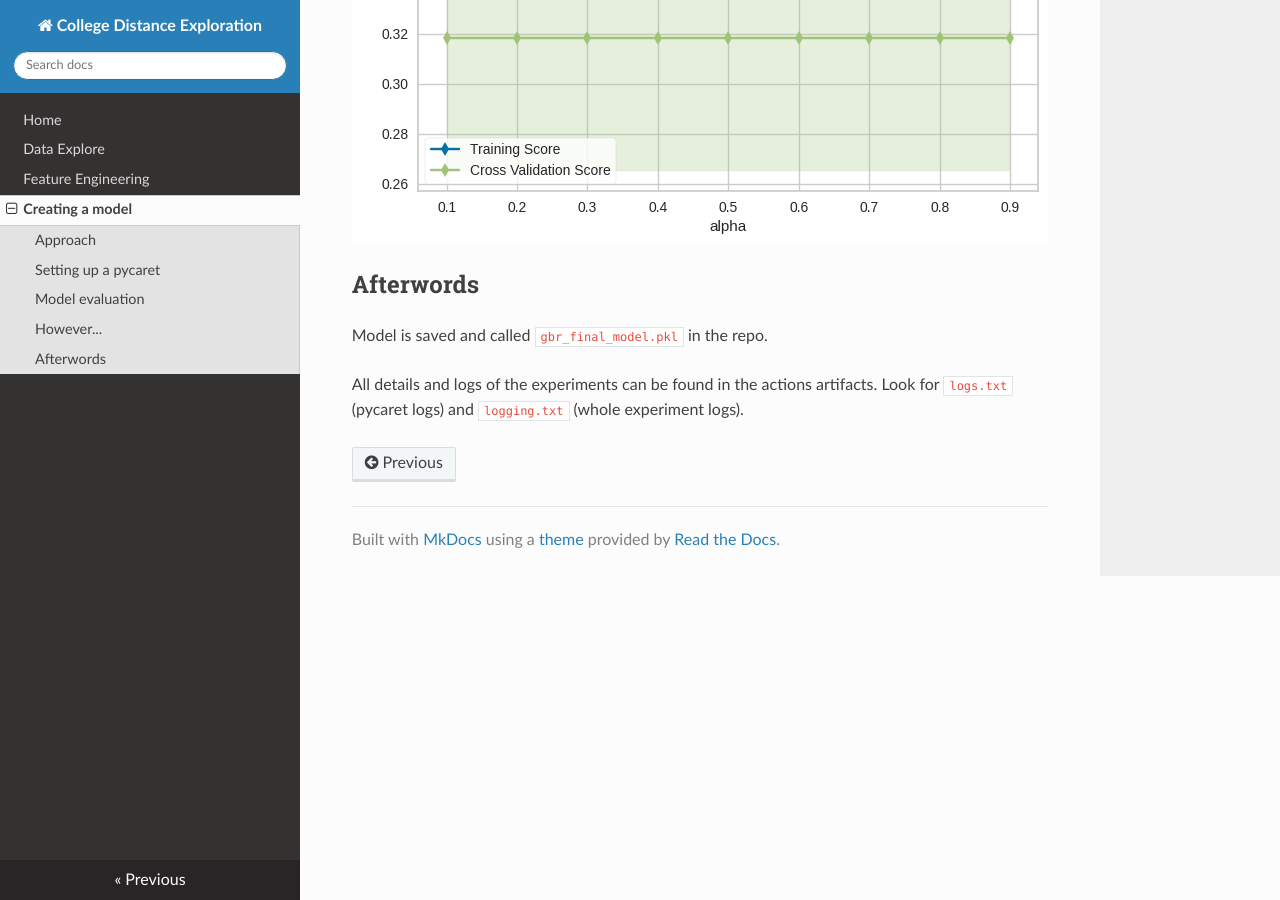
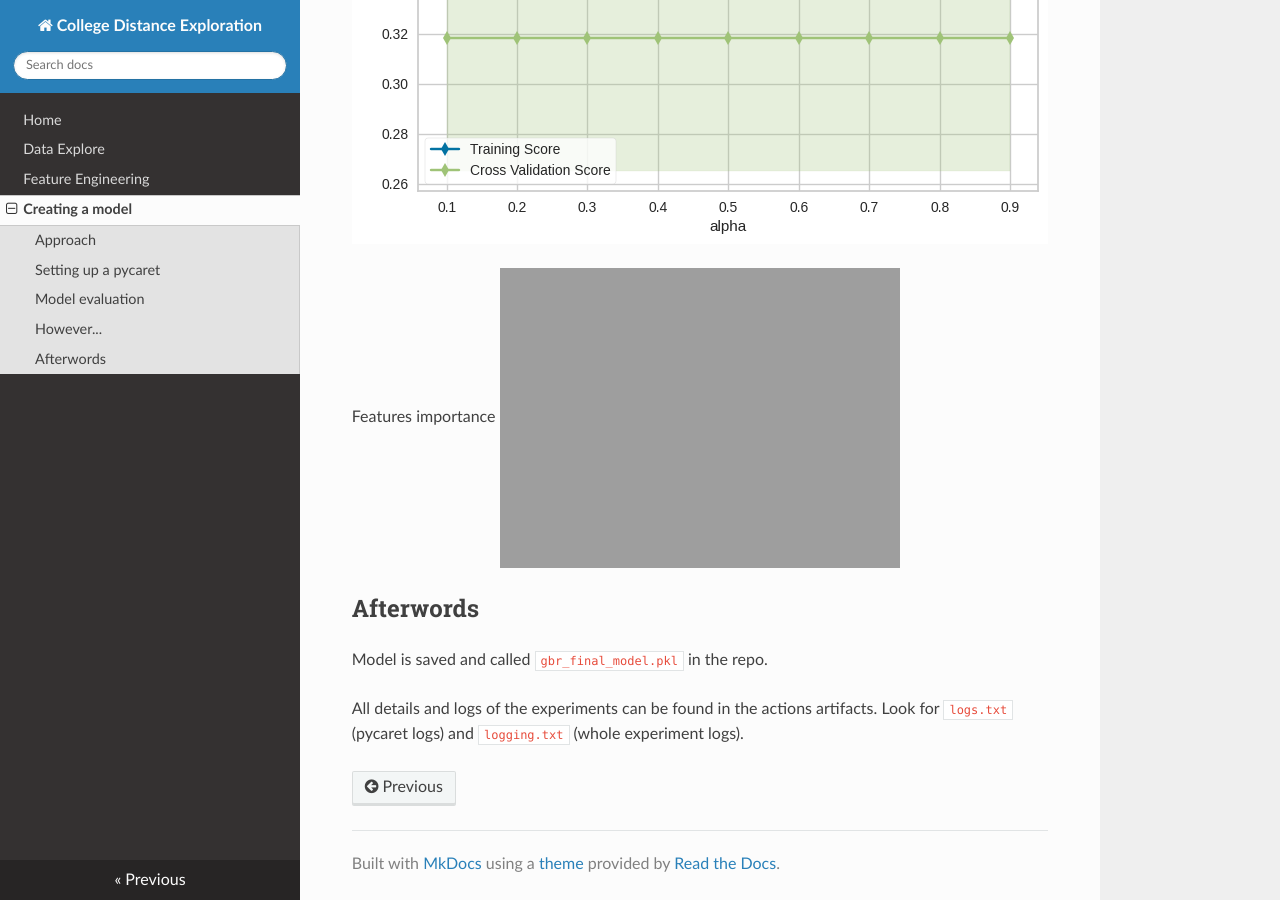
Before and after one commit to OlekZima/PJATK-ASI-2024_Lab-3_s24982, an MkDocs documentation site: the page built from documentation/docs/model_training.md, in a window 1280 px wide and 900 px high, scrolled down 3959 px. Built offline with MkDocs 1.6.1, drawn with Linux system fonts in a browser that asks for light colours; nearby versions of some CDN libraries.

Commit message:
Add feature importance plot to the project

```diff
--- a/documentation/docs/model_training.md
+++ b/documentation/docs/model_training.md
@@ -109,6 +109,9 @@ Residuals
 Validation Curve
 ![Validation Curve](img/Validation%20Curve.png)
 
+Features importance
+![Features importance](img/Feature%20Importance%20(All).png)
+
 
 ## Afterwords
 
--- a/main.py
+++ b/main.py
@@ -178,7 +178,7 @@ def main(arguments):
     # Plotting model
     plot_model(model, plot="residuals", save=True)
     plot_model(model, plot="vc", save=True)
-
+    plot_model(model, plot="feature_all", save=True)
     # Tuning model
     tuned_model = tune_model(model, n_iter=100, early_stopping=True, optimize="R2", choose_better=True)
     evaluate_model(tuned_model)
```
